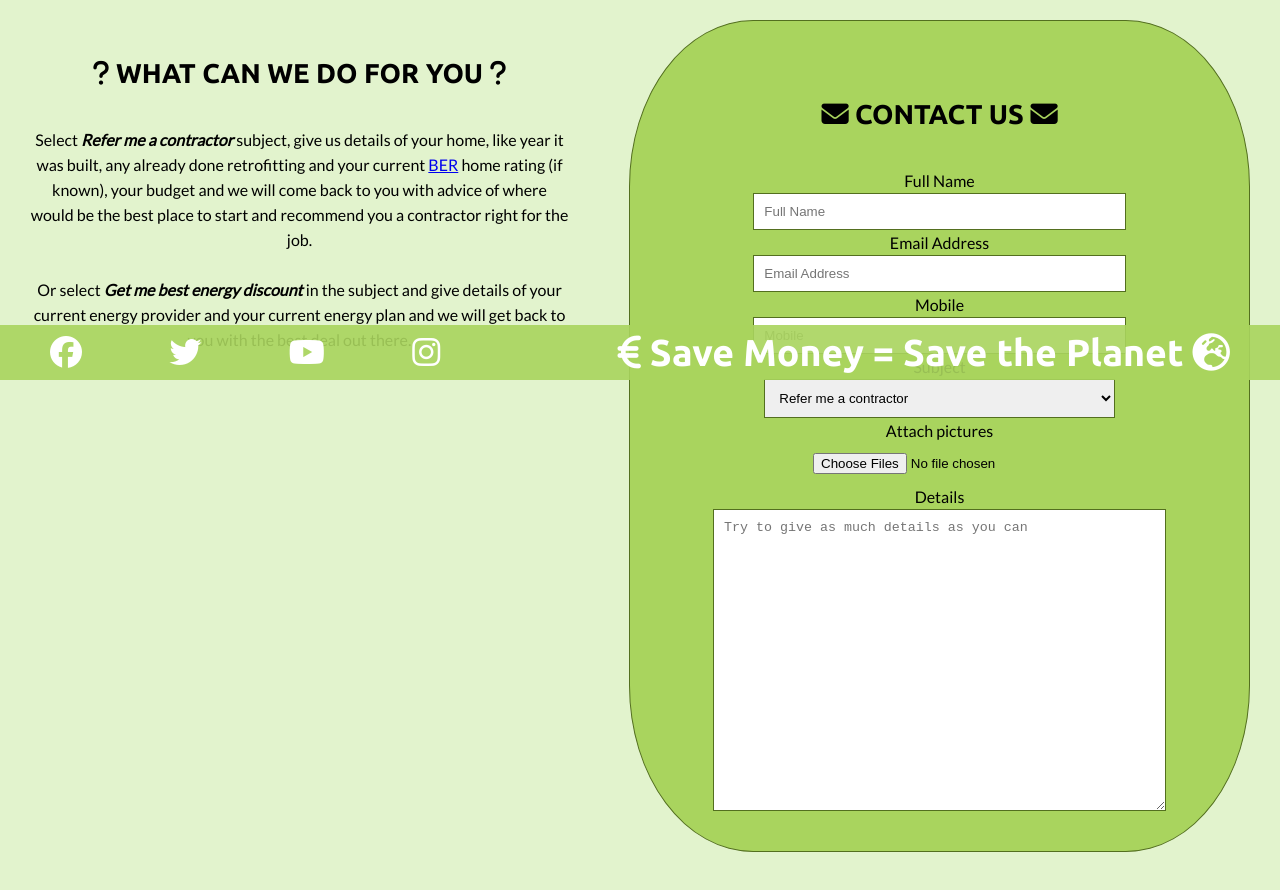
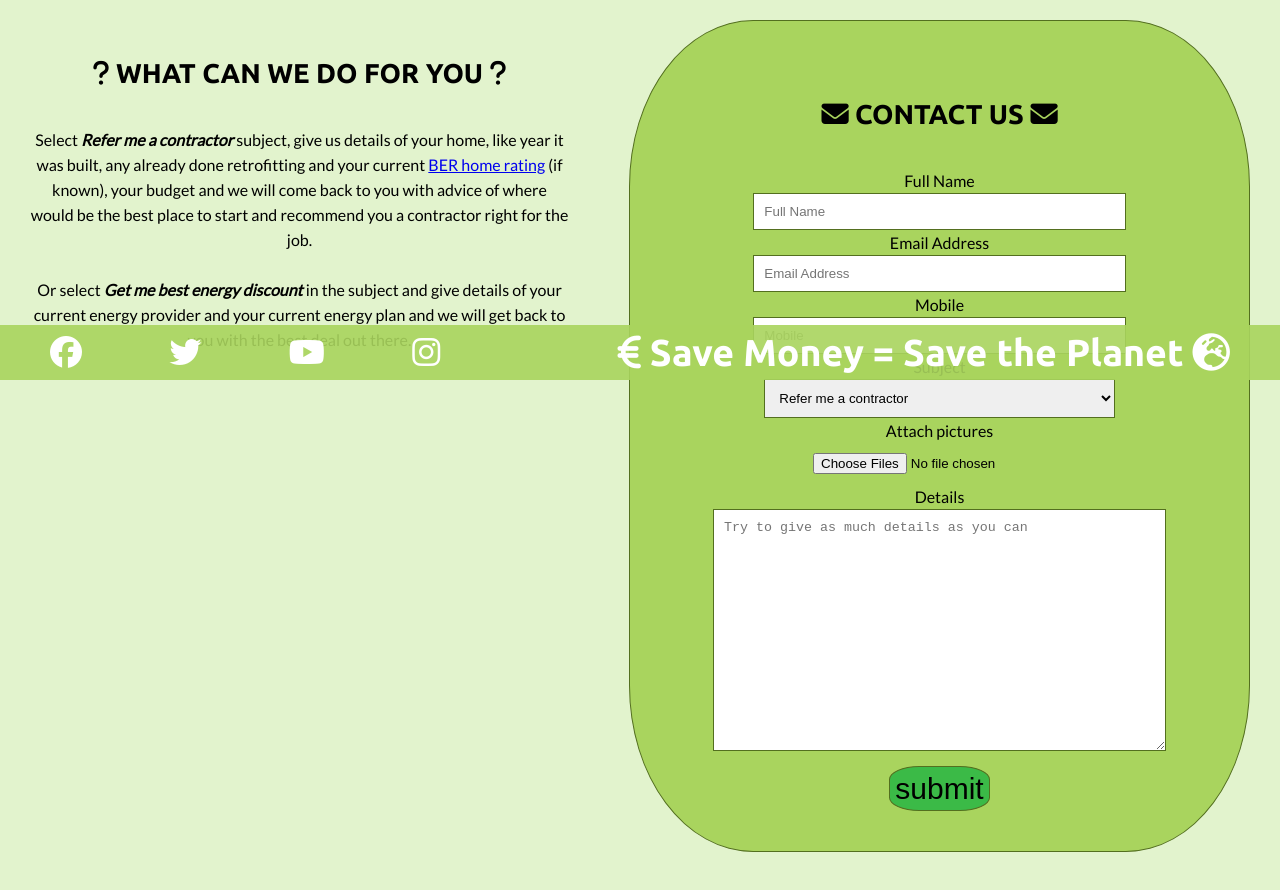
Before and after one commit to Marcialas/energy-saving, a plain HTML site: page contact.html in a window 1280 px wide. Shown: the part 420-1310 px from the top of the page. Drawn offline with Linux system fonts and the light colour scheme.

Commit message:
fix button on contact.html

```diff
--- a/contact.html
+++ b/contact.html
@@ -31,8 +31,8 @@
             <h2><i class="fa-solid fa-question"></i> What can we do for you <i class="fa-solid fa-question"></i></h2>
             <p>Select <strong><em>Refer me a contractor</em></strong> subject, give us details of your home, like year
                 it was built, any already done retrofitting and your current <a
-                    href="https://www.seai.ie/home-energy/building-energy-rating-ber/" target="_blank">BER</a>
-                home rating (if known),
+                    href="https://www.seai.ie/home-energy/building-energy-rating-ber/" target="_blank">BER home rating</a>
+                 (if known),
                 your budget and we will come back to you with advice of where would be the best place to start and
                 recommend
                 you a contractor right for the job.</p>
@@ -59,6 +59,7 @@
             <label for="details">Details</label>
             <textarea name="details" id="details" cols="20" rows="20"
                 placeholder="Try to give as much details as you can" required></textarea>
+                <input type="submit" value="submit">
         </form>
 
     </section>
```
